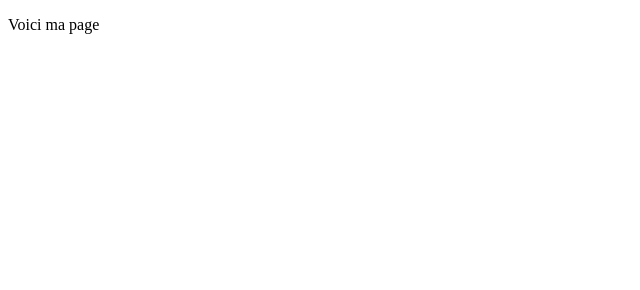
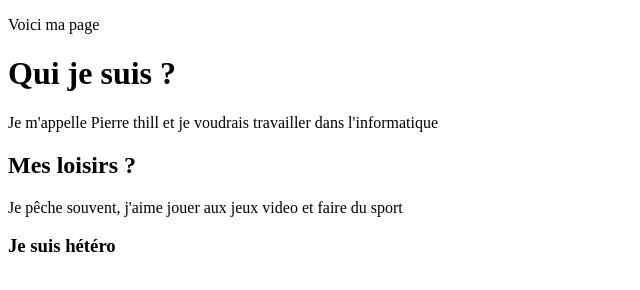
Before and after one commit to antmrlt/Efrei_Site, a plain HTML site: page pierre.html in a window 1280 px wide. Shown: the whole page, without its empty margins (0-640 px from the left). Drawn offline with Linux system fonts and the light colour scheme.

Commit message:
ma page html

```diff
--- a/pierre.html
+++ b/pierre.html
@@ -2,10 +2,22 @@
 <html lang="en">
 <head>
     <meta charset="UTF-8">
+    <link rel="stylesheet" href="style.css" type="text/css" media="screen" />
     <meta name="viewport" content="width=device-width, initial-scale=1.0">
     <title>Page de PIERRE</title>
 </head>
 <body>
-    <p>Voici ma page</p>
+
+    <p>Voici ma page </p>
+
+    <h1>Qui je suis ?</h1>
+    <p>Je m'appelle Pierre thill et je voudrais travailler dans l'informatique</p>
+
+    <h2>Mes loisirs ?</h2>
+    <p>Je pêche souvent, j'aime jouer aux jeux video et faire du sport
+    </p>
+
+    <h3>Je suis hétéro</h3>
+    <p></p>
 </body>
 </html>
```
